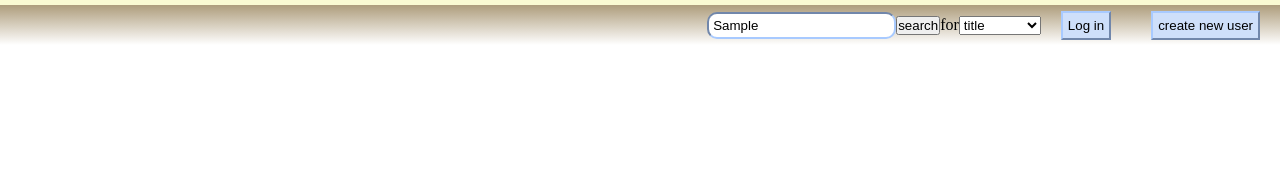
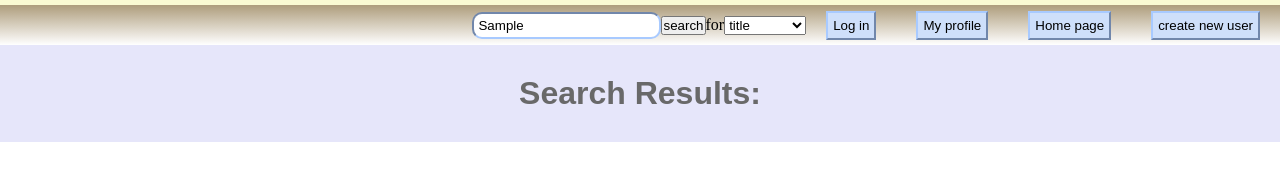
Before and after one commit to OskarWiiala/Smartsoft, a website: page front-end/index.html in a window 1280 px wide. Both pictures are taken after typing "Sample" into the empty fields and a click on the button "search". Shown: the part 75-256 px from the top of the page. Drawn offline with Linux system fonts and the light colour scheme; no server answers.

Commit message:
Small fixes to navigation and headers

```diff
--- a/controllers/foodPostController.js
+++ b/controllers/foodPostController.js
@@ -31,7 +31,7 @@ const foodPost_get_by_username = async (req, res) => {
 
 const make_thumbnail = async(req, res, next) => {
   try {
-    const ready = await makeThumbnail({width: 260, height: 160}, req.file.path,
+    const ready = await makeThumbnail({width: 500, height: 300}, req.file.path,
         './thumbnails/' + req.file.filename);
     if (ready) {
       console.log('make_thumbnail', ready);
--- a/front-end/css/style.css
+++ b/front-end/css/style.css
@@ -273,14 +273,14 @@ card {
 /*    }*/
 /*}*/
 
-#MyPostsHeader {
+#MyPostsHeader, #SearchResultsHeader {
     justify-content: center;
     padding-top: 30px;
     padding-bottom: 30px;
     background-color: lavender;
 }
 
-#MyPostsHeading {
+#MyPostsHeading, #SearchResultsHeading {
     width: fit-content;
     margin: auto;
     font-family: "Arial", serif;
--- a/front-end/index.html
+++ b/front-end/index.html
@@ -200,6 +200,10 @@
     <h1 id="MyPostsHeading">My Posts:</h1>
 </header>
 
+<header id="SearchResultsHeader" style="display: none">
+    <h1 id="SearchResultsHeading">Search Results:</h1>
+</header>
+
 <div class="content">
 
 
--- a/front-end/js/main.js
+++ b/front-end/js/main.js
@@ -40,6 +40,7 @@ const searchInput = document.querySelector('#mainSearchInputField');
 const searchButton = document.querySelector('#searchButton');
 const searchSelect = document.querySelector('#searchSelect');
 const myPostsHeader = document.querySelector('#MyPostsHeader');
+const searchResultsHeader = document.querySelector('#SearchResultsHeader');
 
 let loggedInUserId = null;
 let loggedInUserStatus = null;
@@ -426,6 +427,7 @@ profilePageButton.addEventListener('click', async (evt) => {
   profilePageButton.style.display = 'none';
   homePageButton.style.display = 'block';
   myPostsHeader.style.display = 'block';
+  searchResultsHeader.style.display = 'none';
   await getFoodPost();
 });
 
@@ -436,6 +438,7 @@ homePageButton.addEventListener('click', async (evt) => {
   profilePageButton.style.display = 'block';
   addPost.style.display = 'none';
   myPostsHeader.style.display = 'none';
+  searchResultsHeader.style.display = 'none';
   await getFoodPost();
 });
 
@@ -625,4 +628,9 @@ searchButton.addEventListener('click', async (evt) => {
       console.log(e.message);
     }
   }
+  myPostsHeader.style.display = 'none';
+  searchResultsHeader.style.display = 'block';
+  homePageButton.style.display = 'block';
+  addPost.style.display = 'none';
+  profilePageButton.style.display = 'block';
 });
```
